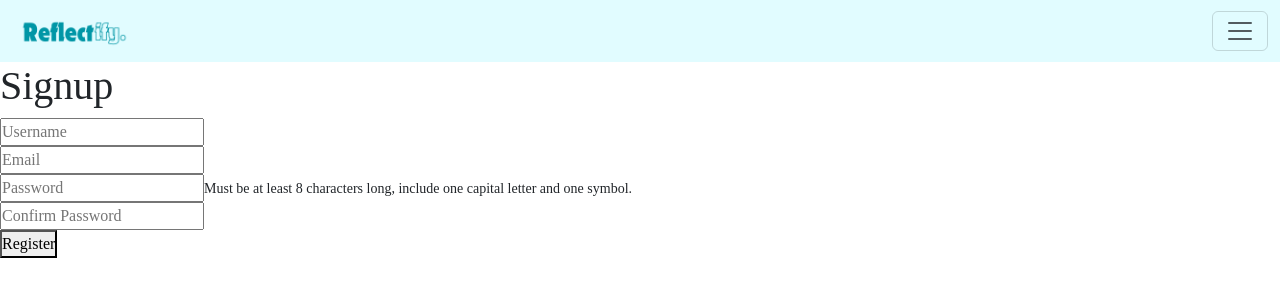
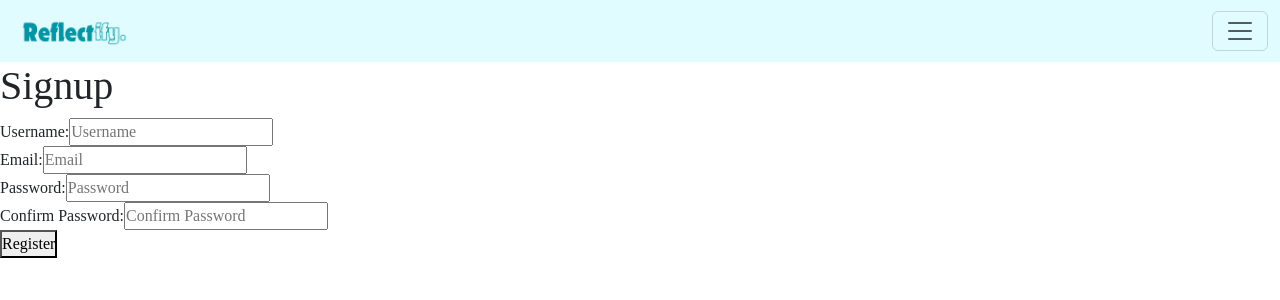
Before and after one commit to yoginak/Reflectify, a React (Vite) app in the folder client/: page /auth/register in a window 1280 px wide. Shown: the top 300 px of the page. Built offline with nearby package versions, Linux system fonts and the light colour scheme; a web font is replaced by a local one.

Commit message:
added labels to registration page

```diff
--- a/client/src/pages/SignUp/SignUp.jsx
+++ b/client/src/pages/SignUp/SignUp.jsx
@@ -1,6 +1,7 @@
 import React, { useState } from 'react';
 import axios from 'axios';
 import { useNavigate } from 'react-router-dom';
+import "./SignUp.scss"
 
 export default function SignUp() {
   const [username, setUsername] = useState('');
@@ -10,12 +11,10 @@
   const [errors, setErrors] = useState({});
   const navigate = useNavigate();
 
-  // Regular expressions for validation
   const emailRegex = /^[^\s@]+@[^\s@]+\.[^\s@]+$/;
   const passwordRegex = /^(?=.*[A-Z])(?=.*[!@#$%^&*]).{8,}$/;
 
-  // Function to validate form
-  const validateForm = () => {
+   const validateForm = () => {
     const newErrors = {};
 
     if (!emailRegex.test(email)) {
@@ -46,10 +45,10 @@
         password,
         confirmPassword
       });
-      navigate('/auth/login'); // Redirect to login after successful registration
+      navigate('/auth/login');
     } catch (error) {
       if (error.response && error.response.data) {
-        setErrors({ general: error.response.data.message }); // Set general error message
+        setErrors({ general: error.response.data.message });
       } else {
         setErrors({ general: 'Error registering user. Please try again.' });
       }
@@ -59,17 +58,23 @@
   return (
     <div>
       <h1>Signup</h1>
-      {errors.general && <div style={{ color: 'red' }}>{errors.general}</div>}
+
+
       <div>
+        <label htmlFor="username">Username:</label>
         <input
+          id="username"
           type="text"
           placeholder="Username"
           value={username}
           onChange={(e) => setUsername(e.target.value)}
         />
       </div>
+
       <div>
+        <label htmlFor="email">Email:</label>
         <input
+          id="email"
           type="email"
           placeholder="Email"
           value={email}
@@ -77,18 +82,26 @@
         />
         {errors.email && <small style={{ color: 'red' }}>{errors.email}</small>}
       </div>
+
       <div>
+        <label htmlFor="password">Password:</label>
         <input
+          id="password"
           type="password"
           placeholder="Password"
           value={password}
           onChange={(e) => setPassword(e.target.value)}
         />
-        <small>Must be at least 8 characters long, include one capital letter and one symbol.</small>
+        {/* <span className="tooltip" data-tooltip="Passwords must contain atleast 8 characters, one capital letter and a symbol(!@#$%^&*)"> ? </span> */}
+
+        {/* <small>Must be at least 8 characters long, include one capital letter and one symbol.</small> */}
         {errors.password && <small style={{ color: 'red' }}>{errors.password}</small>}
       </div>
+
       <div>
+        <label htmlFor="confirmPassword">Confirm Password:</label>
         <input
+          id="confirmPassword"
           type="password"
           placeholder="Confirm Password"
           value={confirmPassword}
@@ -96,7 +109,9 @@
         />
         {errors.confirmPassword && <small style={{ color: 'red' }}>{errors.confirmPassword}</small>}
       </div>
+
       <button onClick={handleRegister}>Register</button>
+      {errors.general && <div style={{ color: 'red' }}>{errors.general}</div>}
     </div>
   );
-};
+}
```
